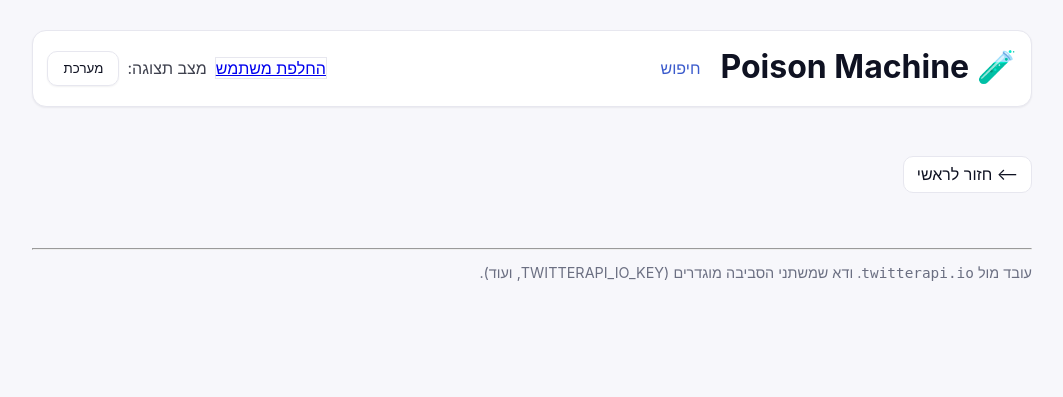
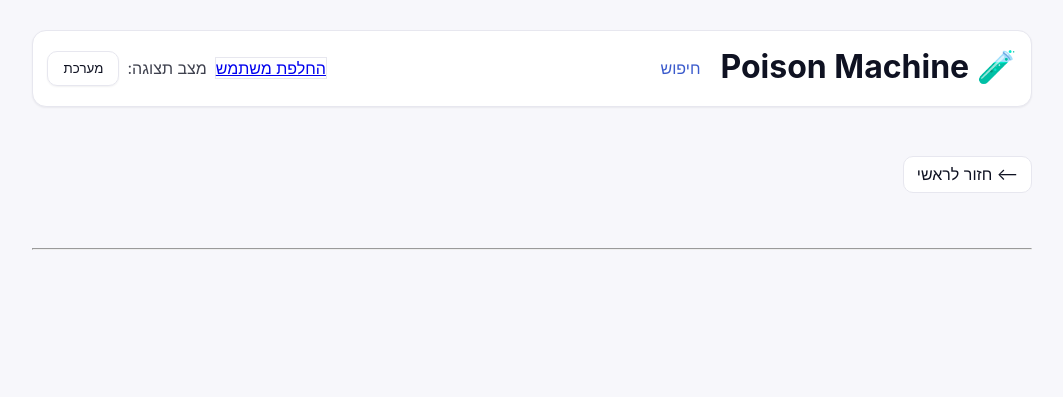
Before and after one commit to yoavik/poison-search, a FastAPI app: template templates/base.html in a window 1280 px wide. Shown: the top 397 px of the page, without its empty margins (108-1171 px from the left). Run offline with FastAPI, Linux system fonts and the light colour scheme; the template is opened without the code that fills it, so the values that code supplies are empty.

Commit message:
Update base.html
delete visible twitterapi.io footer on app screens

```diff
--- a/templates/base.html
+++ b/templates/base.html
@@ -73,7 +73,6 @@
     </main>
     <footer class="container small muted">
       <hr>
-      <p>עובד מול <code>twitterapi.io</code>. ודא שמשתני הסביבה מוגדרים (TWITTERAPI_IO_KEY, ועוד).</p>
     </footer>
   </body>
 </html>
```
